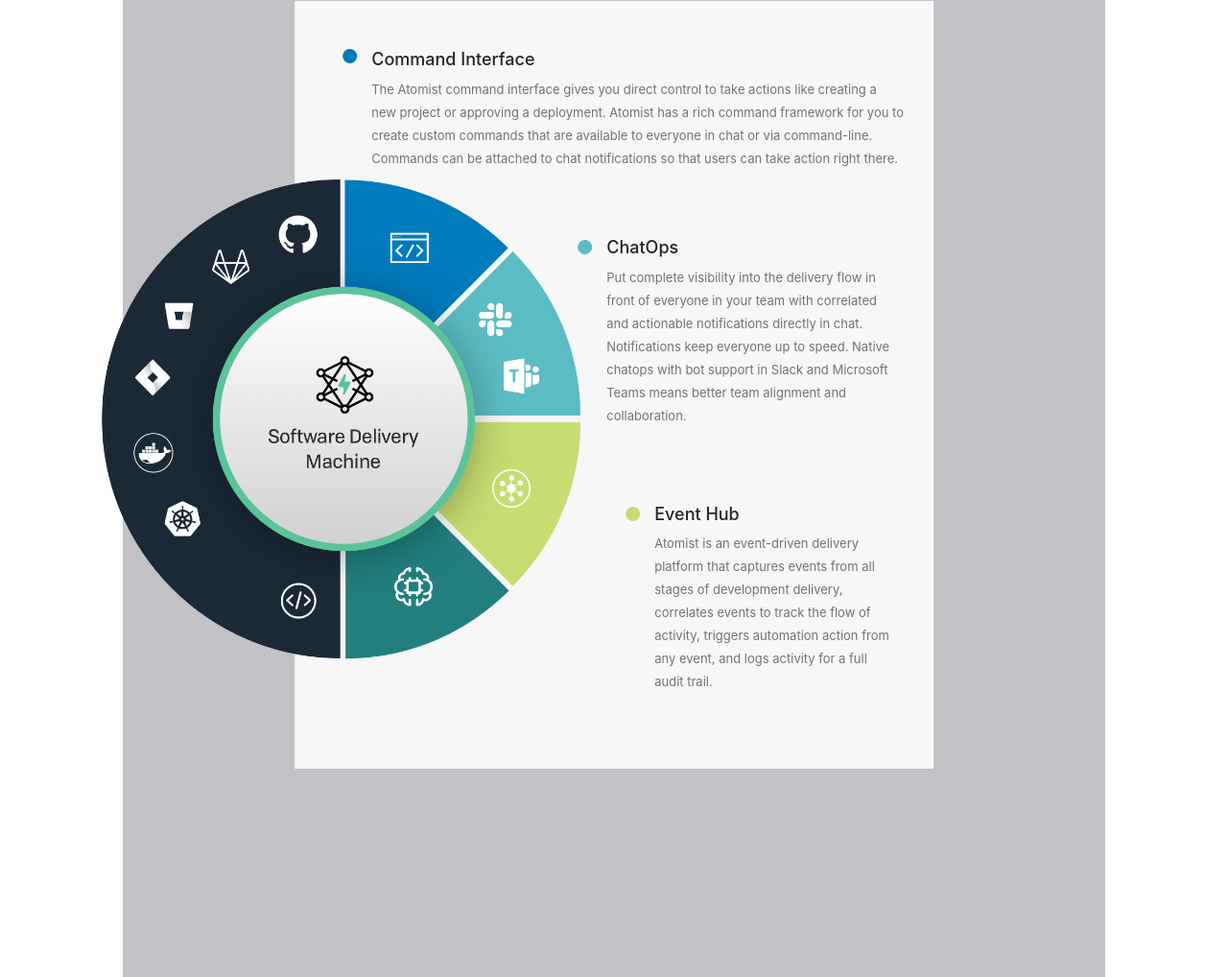
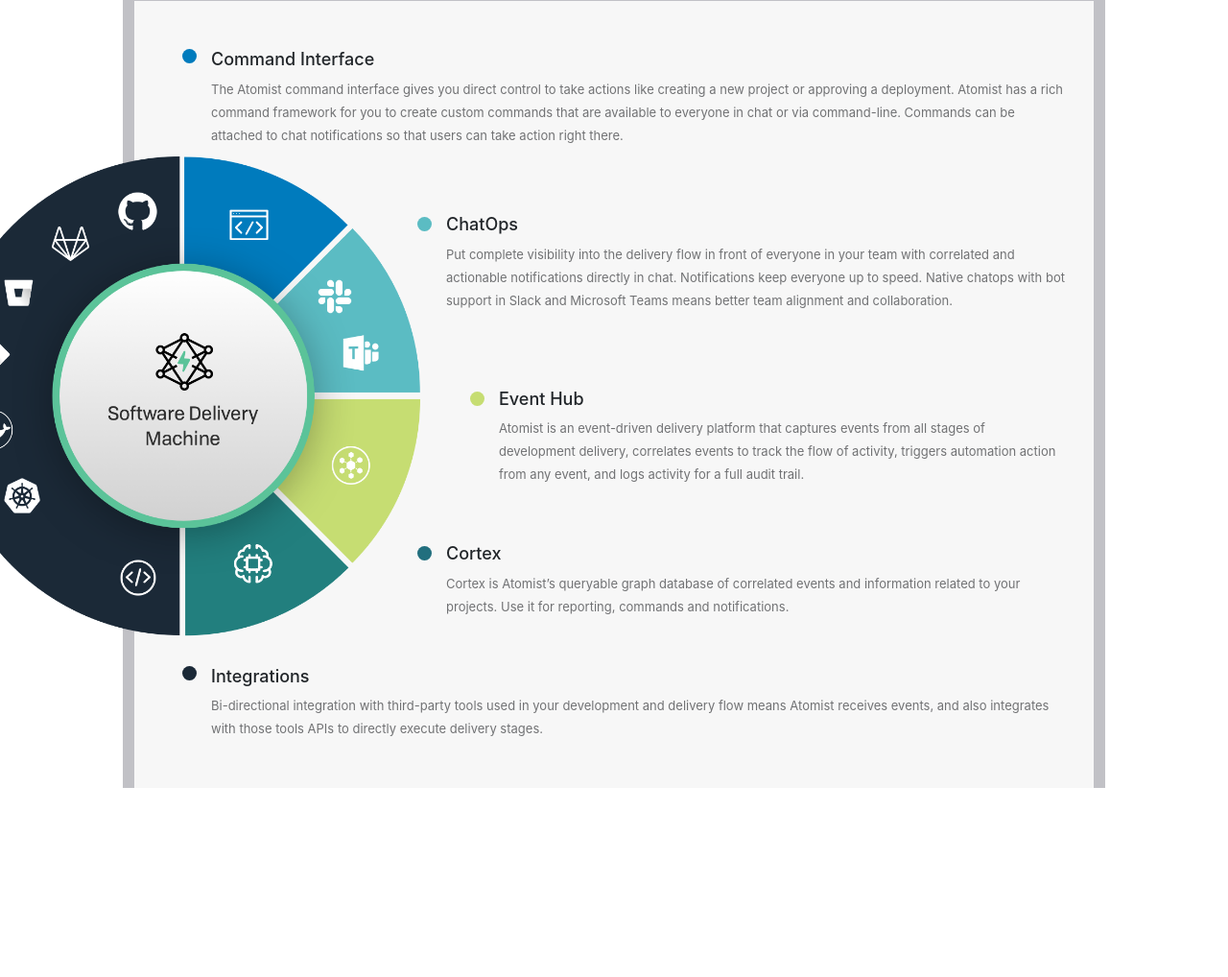
Before and after one commit to chingu-voyages/v9-toucans-team-19, a plain HTML site: page index.html in a window 1280 px wide. Shown: the part 6906-7924 px from the top of the page at 96% size. Drawn offline with nearby package versions, Linux system fonts and the light colour scheme; a script that the page names is missing.

Commit message:
SDM fullscreen

```diff
--- a/index.html
+++ b/index.html
@@ -153,6 +153,7 @@
 
         <div class="main-p2">Put complete visibility into the delivery flow in front of everyone in your team with correlated and actionable notifications directly in chat. Notifications keep everyone up to speed. Native chatops with bot support in Slack and Microsoft Teams means better team alignment and collaboration.
     </div>
+    </div>
     <div class="mainSection3">
         <div class="circle3"></div>
 
@@ -161,7 +162,28 @@
 
         <div class="main-p3">Atomist is an event-driven delivery platform that captures events from all stages of development delivery, correlates events to track the flow of activity, triggers automation action from any event, and logs activity for a full audit trail.
     </div>
-  </div>
+    </div>
+    <div class="mainSection4">
+        <div class="circle4"></div>
+
+           <h4 class="main-title4">Cortex</h4>
+
+
+        <div class="main-p4">Cortex is Atomist’s queryable graph database of correlated events and information related to your projects. Use it for reporting, commands and notifications.
+
+    </div>
+    </div>
+    <div class="mainSection5">
+        <div class="circle5"></div>
+
+           <h4 class="main-title5">Integrations</h4>
+
+
+        <div class="main-p5">Bi-directional integration with third-party tools used in your development and delivery flow means Atomist receives events, and also integrates with those tools APIs to directly execute delivery stages.
+
+    </div>
+    </div>
+
 
 
 </div>
--- a/src/css/index.css
+++ b/src/css/index.css
@@ -344,20 +344,19 @@
 }
 .outer-board{
   background-color:rgb(193, 193, 198);
-   position: relative;
   margin:0,auto;
   width:80%;
-  /* margin-bottom:500px; */
+  margin-bottom:500px;
 }
 
 .back-board{
   position: relative;
-  width:52vw;
-  height:800px;
+  width:1000px;
+  height:820px;
   background-color: #f7f7f7;
   left: 50%;
   transform: translateX(-50%);
-  margin-bottom:820px;
+  /* margin-bottom:820px; */
 }
 
 
@@ -402,7 +401,7 @@
   position: relative;
   margin-left:295px;
   font-size: 13px;
-  margin-right:40px;
+  margin-right:30px;
   word-wrap: break-word;
   margin-top:60px;
 }
@@ -430,8 +429,10 @@
 /* TODO:Section3 */
 
 .mainSection3{
- margin-left:50px;
+ margin-left:350px;
  margin-top:80px;
+ margin-bottom:60px;
+ margin-right:30px;
 }
 
 .main-title3{
@@ -454,6 +455,71 @@
 margin-top:3px;
 /* top:3px; */
 }
+/* TODO:section4 */
+
+.mainSection4{
+  osition: relative;
+  margin-left:295px;
+  font-size: 13px;
+  margin-right:40px;
+  word-wrap: break-word;
+  margin-right:30px;
+  /* margin-top:60px; */
+ }
+
+ .main-title4{
+   font-size:18px;
+   padding-left:30px;
+ }
+
+ .main-p4{
+   font-size:13px;
+   line-height: 1.5rem;
+   color:#717274;
+   margin-left:30px;
+ }
+ .circle4{
+ height:15px;
+ width:15px;
+ background-color:#226f7e;
+ border-radius: 50%;
+ position: absolute;
+ margin-top:3px;
+ /* top:3px; */
+ }
+
+ /* TODO:section5 */
+ .mainSection5{
+  position: relative;
+  display: inline-block;
+  font-family: "Tofino", -apple-system, "BlinkMacSystemFont", "Segoe UI", "Helvetica", sans-serif;
+  margin:50px 20px 10px 50px;
+  /* margin:50px; */
+
+}
+.main-title5{
+  padding-left:30px;
+  font-size: 18px;
+}
+
+.main-p5{
+  margin-left:30px;
+  font-size: 13px;
+  line-height: 1.5rem;
+  color:#717274;
+
+}
+.circle5{
+  height: 15px;
+  width: 15px;
+  background-color: #1b2937;
+  border-radius: 50%;
+  position: absolute;
+
+}
+
+
+
 
 /* FIXME: Image */
 .softwareImg{
```
